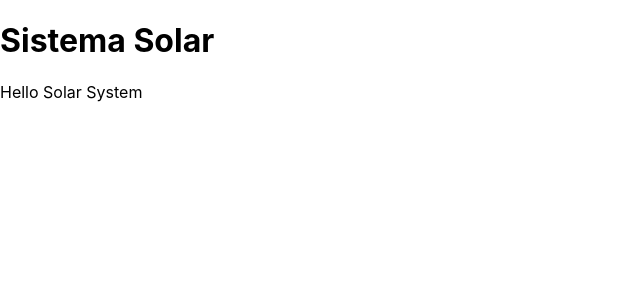
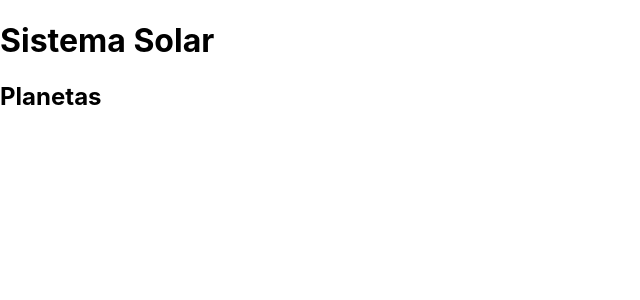
Before and after one commit to Miguel-Lima/solarSystem-Trybe, a React (Create React App) app: page / in a window 1280 px wide. Shown: the top 300 px of the page, without its empty margins (0-640 px from the left). Built offline with nearby package versions, Linux system fonts and the light colour scheme.

Commit message:
Mudancas

```diff
--- a/src/components/SolarSystem.js
+++ b/src/components/SolarSystem.js
@@ -1,10 +1,11 @@
 import React from 'react';
+import Title from './Title';
 
 class SolarSystem extends React.Component {
     render() {
         return (
             <div data-testid="solar-system">
-                <p>Hello Solar System</p>
+            <Title headline="Planetas" />
             </div>
         );
     }
--- a/src/components/Title.js
+++ b/src/components/Title.js
@@ -5,7 +5,7 @@ class Title extends React.Component {
     render() {
         const { headline } = this.props;
         return (
-            <h2> { headline }</h2>
+           <h2> { headline }</h2>
         );
     }
 }
```
